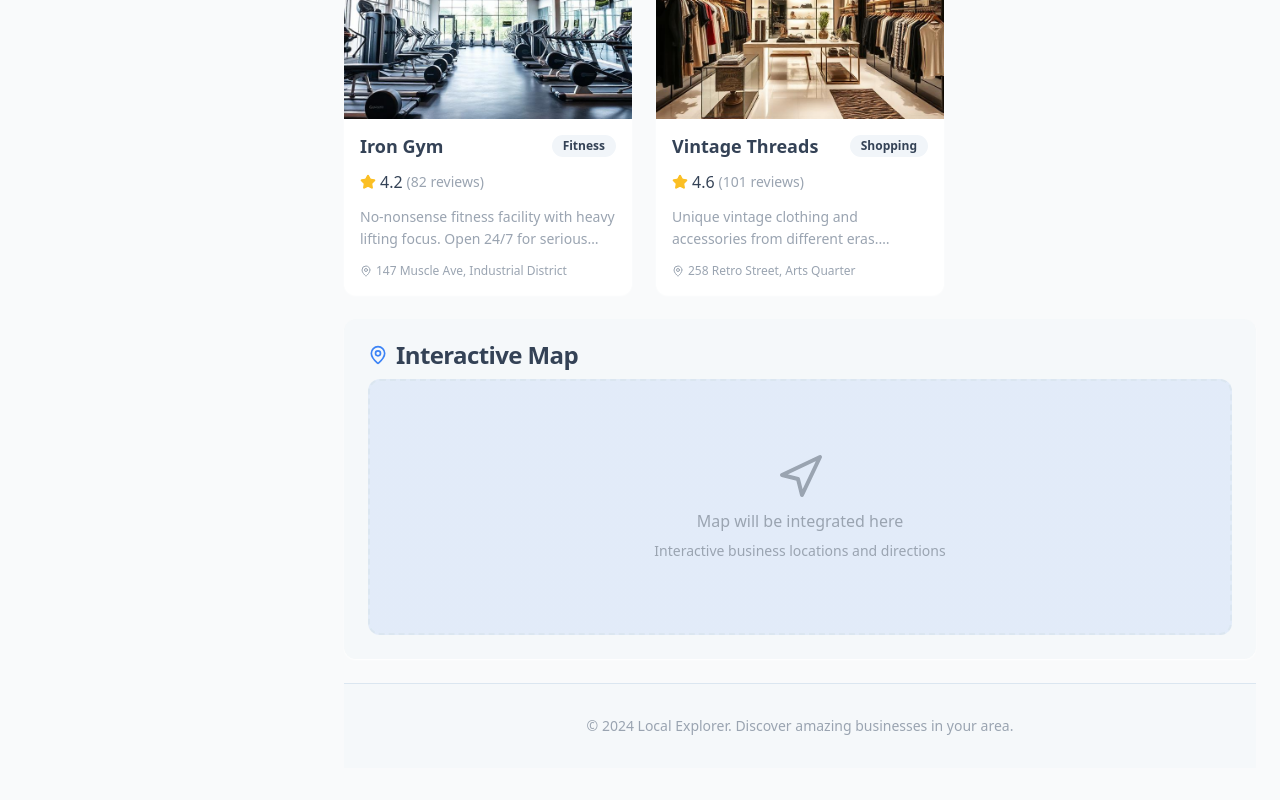
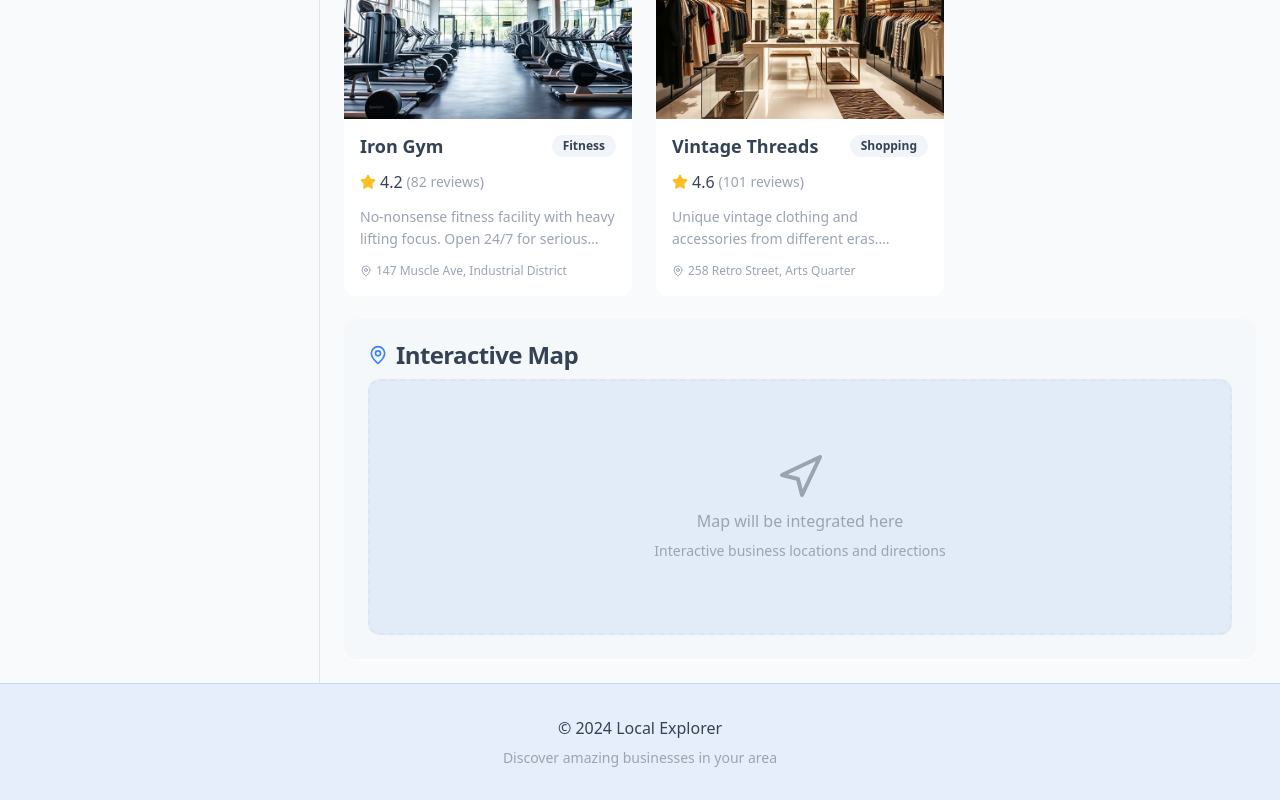
Before and after one commit to sanikadali/locale-finder-board, a React (Vite) app: page / in a window 1280 px wide. Shown: the part 1130-1930 px from the top of the page. Built offline with nearby package versions, Linux system fonts and the light colour scheme; the HTML template or start-up script is replaced by a standard one.

Commit message:
Fix footer visibility and layout

```diff
--- a/src/pages/Index.tsx
+++ b/src/pages/Index.tsx
@@ -42,9 +42,9 @@ const Index = () => {
         </div>
       </header>
 
-      <div className="flex pt-20">
-        {/* Fixed Sidebar */}
-        <aside className="fixed left-0 top-20 bottom-0 w-80 bg-background border-r overflow-y-auto">
+      <div className="flex pt-20 min-h-screen">
+        {/* Sidebar */}
+        <aside className="w-80 bg-background border-r">
           <div className="p-6">
             <FilterSidebar
               selectedCategories={selectedCategories}
@@ -55,8 +55,8 @@ const Index = () => {
           </div>
         </aside>
 
-        {/* Scrollable Main Content */}
-        <main className="flex-1 ml-80 overflow-y-auto">
+        {/* Main Content */}
+        <main className="flex-1 overflow-y-auto">
           <div className="container mx-auto px-6 py-6">
             <div className="space-y-6">
               {/* Results Header */}
@@ -78,19 +78,24 @@ const Index = () => {
 
               {/* Map Section */}
               <MapPlaceholder />
-
-              {/* Footer */}
-              <footer className="border-t bg-muted/30 mt-12">
-                <div className="py-8 text-center">
-                  <p className="text-muted-foreground text-sm">
-                    © 2024 Local Explorer. Discover amazing businesses in your area.
-                  </p>
-                </div>
-              </footer>
             </div>
           </div>
         </main>
       </div>
+
+      {/* Full Width Footer */}
+      <footer className="bg-primary/10 border-t border-primary/20">
+        <div className="container mx-auto px-6 py-8">
+          <div className="text-center">
+            <p className="text-foreground font-medium">
+              © 2024 Local Explorer
+            </p>
+            <p className="text-muted-foreground text-sm mt-2">
+              Discover amazing businesses in your area
+            </p>
+          </div>
+        </div>
+      </footer>
     </div>
   );
 };
```
